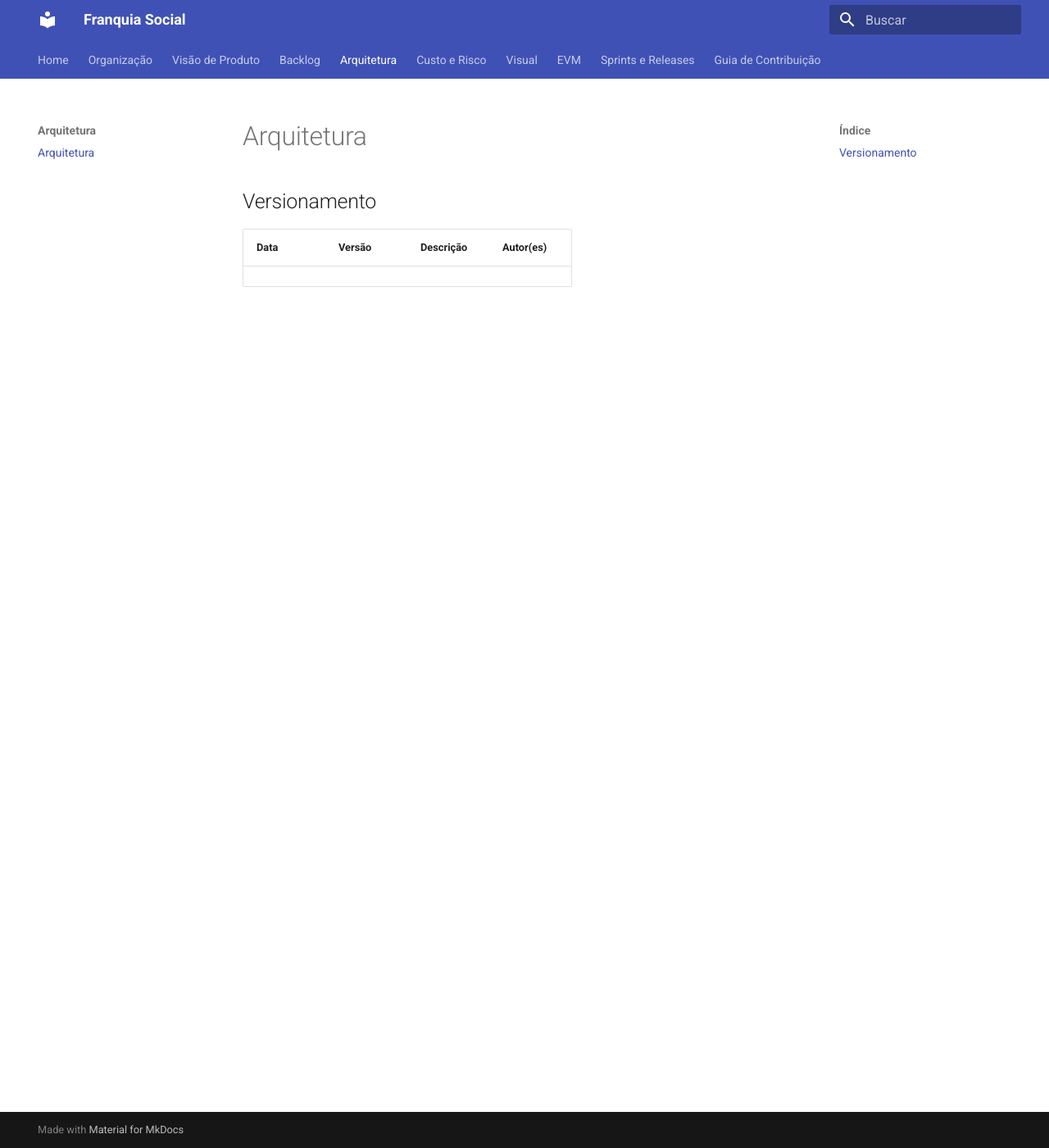
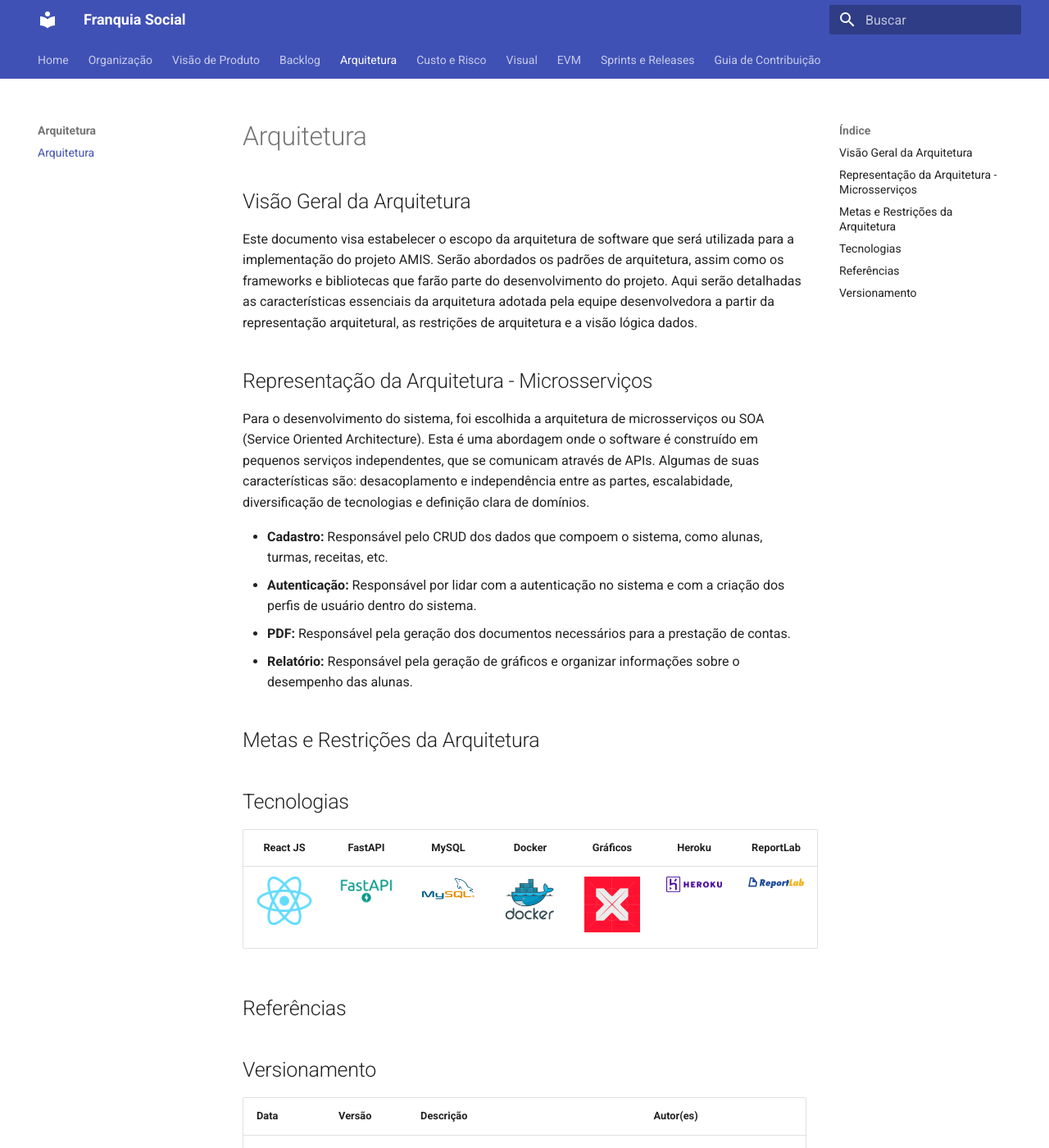
Before and after one commit to fga-eps-mds/2022.2-Amis-Doc, an MkDocs documentation site: the page built from docs/Arquitetura/arquitetura.md, in a window 1280 px wide and 1400 px high. Shown: the whole window at 82% size. Built offline with MkDocs 1.6.1 and Material for MkDocs 9.7.7, drawn with Linux system fonts in a browser that asks for light colours; some of the changed text lies outside the part shown.

Commit message:
(#28) Criação do documentos de arquitetura
Co-authored-by: fxred <fxr.ed03@gmail.com>
Co-authored-by: Fabricio Queiroz <fabriciodequeiroz2016@gmail.com>

```diff
--- a/docs/Arquitetura/arquitetura.md
+++ b/docs/Arquitetura/arquitetura.md
@@ -1,9 +1,30 @@
 # Arquitetura
 
+## Visão Geral da Arquitetura
 
+Este documento visa estabelecer o escopo da arquitetura de software que será utilizada para a implementação do projeto AMIS. Serão abordados os padrões de arquitetura, assim como os frameworks e bibliotecas que farão parte do desenvolvimento do projeto. Aqui serão detalhadas as características essenciais da arquitetura adotada pela equipe desenvolvedora a partir da representação arquitetural, as restrições de arquitetura e a visão lógica dados.
+## Representação da Arquitetura - Microsserviços
+
+Para o desenvolvimento do sistema, foi escolhida a arquitetura de microsserviços ou SOA (Service Oriented Architecture). Esta é uma abordagem onde o software é construído em pequenos serviços independentes, que se comunicam através de APIs. Algumas de suas características são: desacoplamento e independência entre as partes, escalabidade, diversificação de tecnologias e definição clara de domínios.
+
+- **Cadastro:** Responsável pelo CRUD dos dados que compoem o sistema, como alunas, turmas, receitas, etc.
+- **Autenticação:** Responsável por lidar com a autenticação no sistema e com a criação dos perfis de usuário dentro do sistema.
+- **PDF:** Responsável pela geração dos documentos necessários para a prestação de contas.
+- **Relatório:** Responsável pela geração de gráficos e organizar informações sobre o desempenho das alunas.
+
+## Metas e Restrições da Arquitetura
+
+## Tecnologias
+
+| React JS | FastAPI | MySQL | Docker | Gráficos | Heroku | ReportLab |
+| :-: | :-: | :-: | :-: | :-: | :-: | :-: |
+| ![React JS](../assets/logo_react_js.png) | ![FastAPI](../assets/logo_fast_api.png) | ![MySQL](../assets/logo_my_sql.png) | ![Docker](../assets/logo_docker.png) | ![Visx](../assets/logo_visx.png) | ![Heroku](../assets/logo_heroku.png) | ![ReportLab](../assets/report_lab.svg) |
+
+
+## Referências
 
 ## Versionamento
 
 | Data | Versão | Descrição | Autor(es) |
 |------|--------|-----------|-----------|
-|     |   |  |  |
+| 26/11/2022 | 0.1 | Criação do documento (Visão geral, Representação e Tecnologias) | [Gabriela Pivetta](https://github.com/gabrielapivetta), [Eduardo](https://github.com/fxred), [Fabrício](https://github.com/FabricioDeQueiroz) e [Kalebe](https://github.com/KalebeLopes) |
```
Also changed, not shown: docs/assets/logo_docker.png (added), docs/assets/logo_fast_api.png (added), docs/assets/logo_heroku.png (added), docs/assets/logo_my_sql.png (added), docs/assets/logo_react_js.png (added), docs/assets/logo_visx.png (added), docs/assets/report_lab.svg (added).
